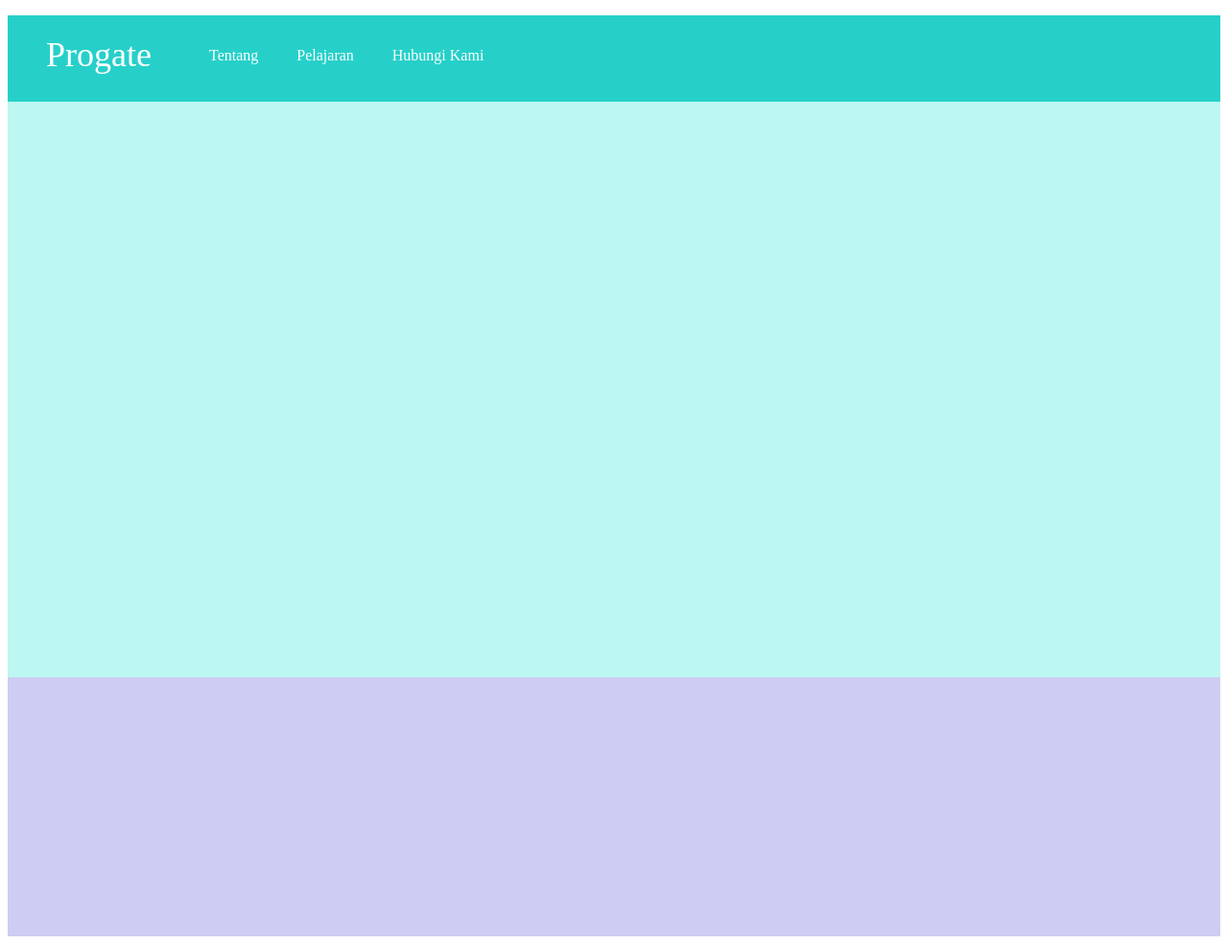
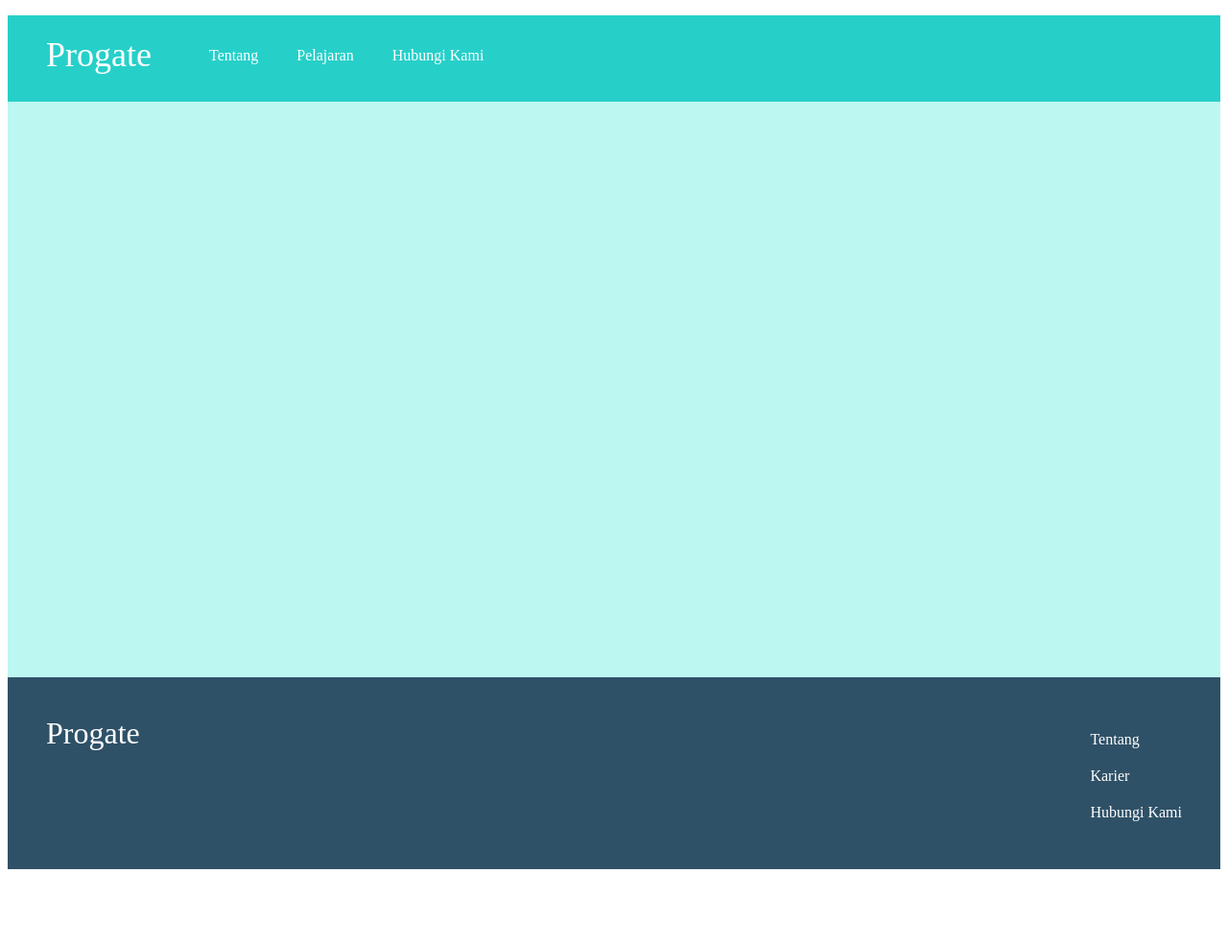
Before and after one commit to tigorigor09/dbs-progate-web1, a plain HTML site: page index.html in a window 1280 px wide. Shown: the whole page at 96% size. After the commit the page ends 914 px from the top, so only its background shows below. Drawn offline with Linux system fonts and the light colour scheme.

Commit message:
Menambahkan bagian footer

```diff
--- a/index.html
+++ b/index.html
@@ -23,6 +23,15 @@
 
     </div>
 
-    <div class="footer"></div>
+    <div class="footer">
+        <div class="footer-logo">Progate</div>
+        <div class="footer-list">
+            <ul>
+                <li>Tentang</li>
+                <li>Karier</li>
+                <li>Hubungi Kami</li>
+            </ul>
+        </div>
+    </div>
 </body>
 </html>
--- a/stylesheet.css
+++ b/stylesheet.css
@@ -4,8 +4,6 @@ body {
 
 li {
     list-style: none;
-    float: left;
-    padding: 33px 20px;
 }
 
 .header {
@@ -20,12 +18,32 @@ li {
     padding: 20px 40px;
 }
 
+.header-list li {
+    float: left;
+    padding: 33px 20px;
+}
+
 .main {
     background-color: #bdf7f1;
     height: 600px;
 }
 
 .footer {
-    background-color: #ceccf3;
-    height: 270px;
+    background-color: #2f5167;
+    height: 120px;
+    color: #fff;
+    padding: 40px;
 }
+
+.footer-logo {
+    float: left;
+    font-size: 32px;
+}
+
+.footer-list {
+    float: right;
+}
+
+.footer-list li {
+    padding-bottom: 20px;
+}
```
